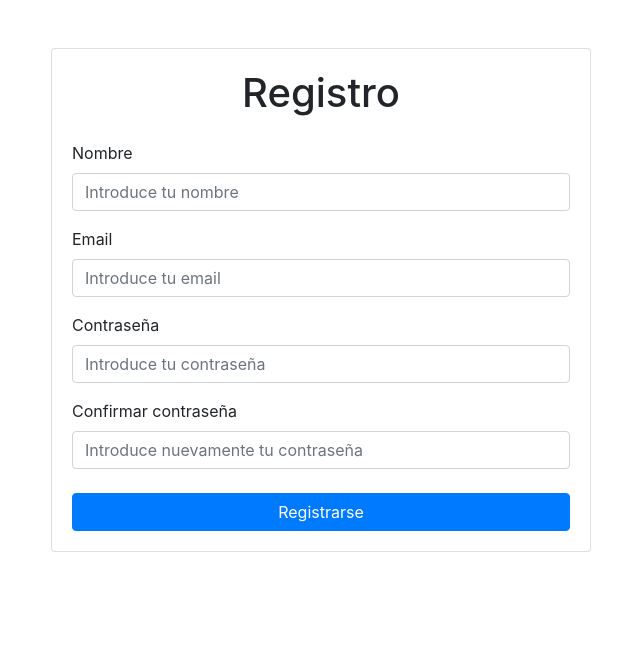
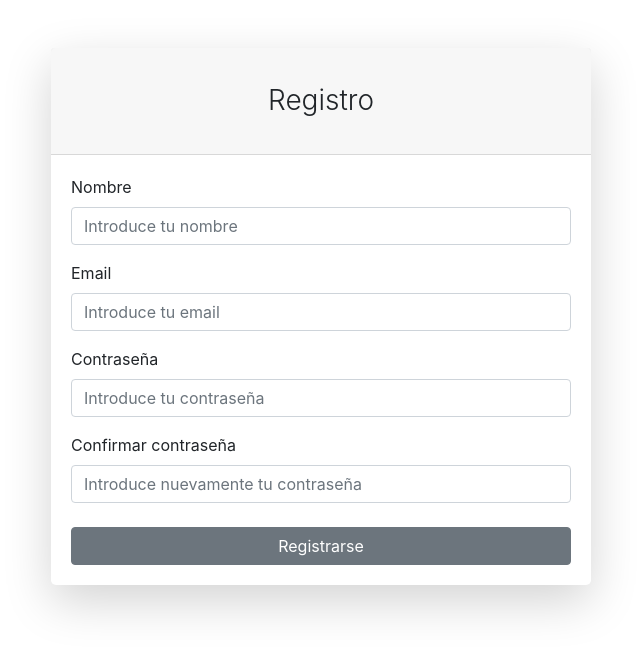
Before and after one commit to helenaSarrion/Proyecto-tienda, a Symfony app: template proyecto-tienda/templates/registro/index.html.twig in a window 1280 px wide. Shown: the part 56-709 px from the top of the page, without its empty margins (319-959 px from the left). Run offline with Twig, Linux system fonts and the light colour scheme; the template is opened without the code that fills it, so the values that code supplies are empty; some libraries are stand-ins or nearby versions.

Commit message:
modificado el login y el registro

```diff
--- a/proyecto-tienda/templates/registro/index.html.twig
+++ b/proyecto-tienda/templates/registro/index.html.twig
@@ -45,37 +45,41 @@
 			</ul>
 		</div>
 	</nav>
-	<div class="container">
-		<div class="row justify-content-center mt-5">
+	<div class="container my-5">
+		<div class="row justify-content-center">
 			<div class="col-md-6">
-				<div class="card">
+				<div class="card shadow-lg border-0 rounded-lg">
+					<div class="card-header">
+						<h3 class="text-center font-weight-light my-4">Registro</h3>
+					</div>
 					<div class="card-body">
-						<h1 class="card-title text-center mb-4">Registro</h1>
 						<form method="post" action="{{ path('registro') }}">
-							<div class="form-group">
-								<label for="nombre">Nombre</label>
+							<div class="mb-3">
+								<label for="nombre" class="form-label">Nombre</label>
 								<input type="text" class="form-control" id="nombre" name="nombre" placeholder="Introduce tu nombre" required>
 							</div>
-							<div class="form-group">
-								<label for="email">Email</label>
+							<div class="mb-3">
+								<label for="email" class="form-label">Email</label>
 								<input type="email" class="form-control" id="email" name="email" placeholder="Introduce tu email" required>
 							</div>
-
-							<div class="form-group">
-								<label for="password">Contraseña</label>
+							<div class="mb-3">
+								<label for="password" class="form-label">Contraseña</label>
 								<input type="password" class="form-control" id="password" name="password" placeholder="Introduce tu contraseña" required>
 							</div>
-
-							<div class="form-group">
-								<label for="password_confirmation">Confirmar contraseña</label>
+							<div class="mb-3">
+								<label for="password_confirmation" class="form-label">Confirmar contraseña</label>
 								<input type="password" class="form-control" id="password_confirmation" name="password_confirmation" placeholder="Introduce nuevamente tu contraseña" required>
 							</div>
+							<div class="d-grid">
+								<button type="submit" class="btn btn-secondary btn-block mt-4">Registrarse</button>
 
-							<button type="submit" class="btn btn-primary btn-block mt-4">Registrarse</button>
+
+							</div>
 						</form>
 					</div>
 				</div>
 			</div>
 		</div>
 	</div>
+
 {% endblock %}
```
Also changed, not shown: proyecto-tienda/templates/inicio/index.html.twig (+5 -3 lines), proyecto-tienda/templates/security/login.html.twig (+8 -7 lines).
